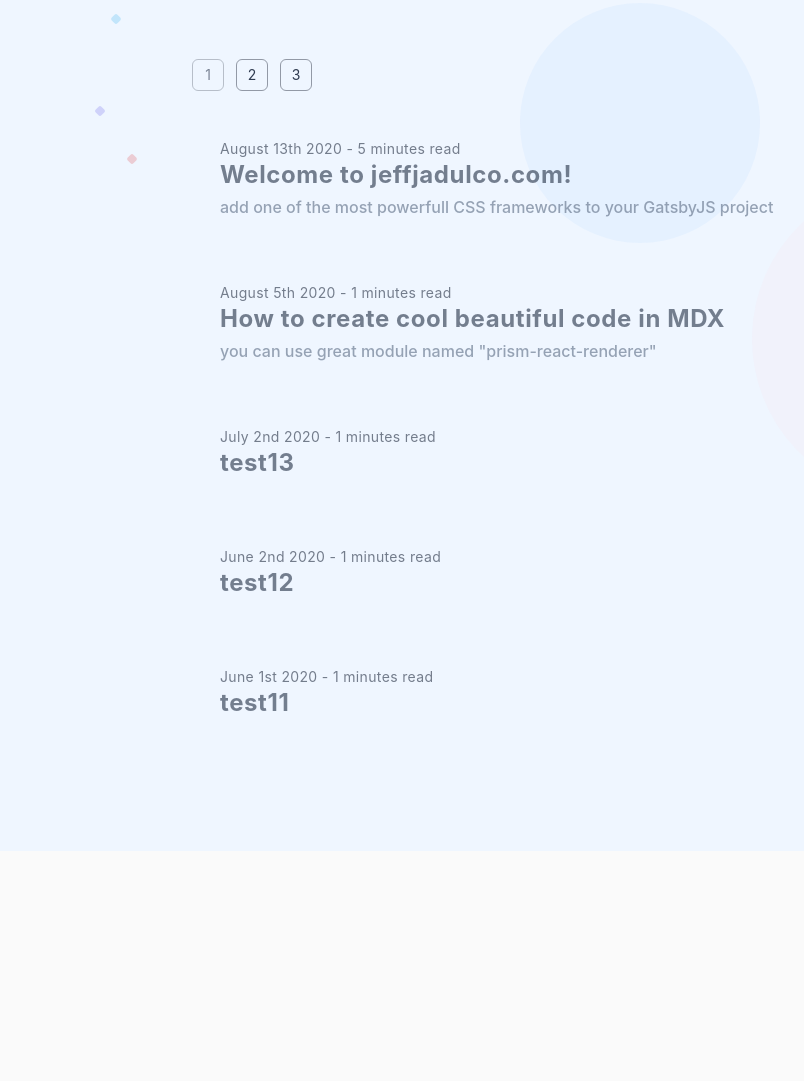
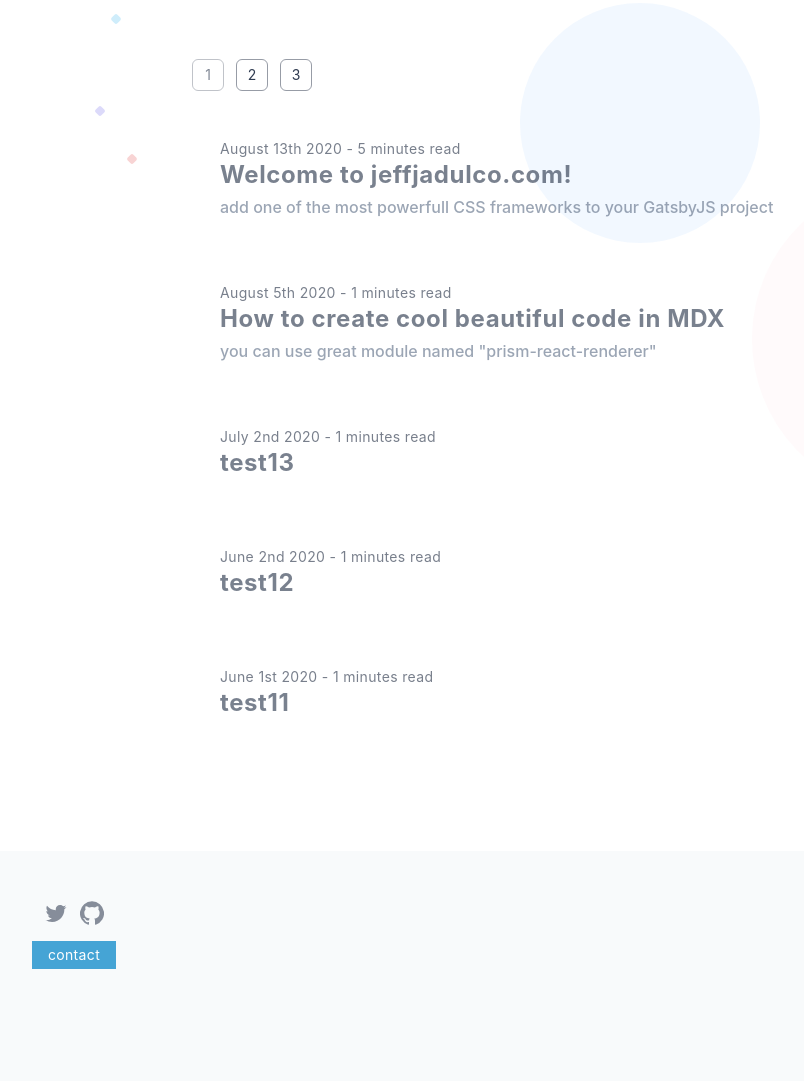
Before and after one commit to reo-yamashita/simple-blog, a Gatsby site: page /article in a window 1280 px wide. Shown: the part 141-1222 px from the top of the page, without its empty margins (0-804 px from the left). Before the commit the page ends 992 px from the top, so only its background shows below. Built offline with nearby package versions, Linux system fonts and the light colour scheme; Gatsby itself is replaced by a stand-in of ours; some packages are replaced by stand-ins of ours; a web font is replaced by a local one; what @tailwindcss/typography would draw is missing.

Commit message:
add footer

```diff
--- a/package.json
+++ b/package.json
@@ -17,6 +17,7 @@
     "@material-ui/icons": "^4.11.2",
     "@mdx-js/mdx": "^1.6.22",
     "@mdx-js/react": "^1.6.22",
+    "@sendgrid/mail": "^7.4.2",
     "@tailwindcss/typography": "^0.4.0",
     "autoprefixer": "^10.2.1",
     "copy-to-clipboard": "^3.3.1",
--- a/src/components/Social.jsx
+++ b/src/components/Social.jsx
@@ -1,29 +1,47 @@
 import React from "react"
+import { useStaticQuery, graphql } from "gatsby"
 import GitHubIcon from "@material-ui/icons/GitHub"
 import TwitterIcon from "@material-ui/icons/Twitter"
 
-const Social = (siteMetadata) => {
+const Social = () => {
+  const data = useStaticQuery(graphql`
+    query {
+      site {
+        siteMetadata {
+          social {
+            github
+            twitter
+          }
+        }
+      }
+    }
+  `)
+
+  const { social } = data.site.siteMetadata
+
   return (
-    <div className="flex items-center space-x-4 px-3">
+    <div className="flex items-center space-x-3 px-3">
       <div className="opacity-70 hover:">
-        {siteMetadata.social.twitter && (
+        {social.twitter && (
           <a
-            href={`https://twitter.com/${siteMetadata.social.twitter}`}
+            href={`https://twitter.com/${social.twitter}`}
             target="_blank"
             rel="noopener noreferrer"
             aria-label="Twitter"
+            className="dark:hover:text-blue-300"
           >
             <TwitterIcon />
           </a>
         )}
       </div>
       <div className="opacity-70">
-        {siteMetadata.social.github && (
+        {social.github && (
           <a
-            href={`https://github.com/${siteMetadata.social.github}`}
+            href={`https://github.com/${social.github}`}
             target="_blank"
             rel="noopener noreferrer"
             aria-label="GitHub"
+            className="dark:hover:text-teal-300"
           >
             <GitHubIcon />
           </a>
--- a/src/components/core/footer.jsx
+++ b/src/components/core/footer.jsx
@@ -1,12 +1,24 @@
 import React from "react"
+import Socail from "@components/Social"
 
-const Footer = (siteMetadata) => {
+const Footer = () => {
   return (
-    <div className="pt-8 mx-auto max-w-4xl pb-1">
-      <div className="flex justify-center">
-        ©{siteMetadata.year} {siteMetadata.title}
+    <section className="pt-12 pb-28 bg-bluegray-50 dark:bg-gray-900 dark:bg-opacity-25 dark-transition opacity-80">
+      <div className="flex px-8">
+        <div>
+          <Socail />
+          <div className="mt-4">
+            <p
+              className="cursor-pointer px-2 p-1 text-sm text-center bg-lightblue-600 text-white
+            tracking-wide bg-opacity-90 dark:opacity-95 hover:opacity-80 dark:bg-lightblue-900 transition-colors"
+            >
+              contact
+            </p>
+          </div>
+        </div>
+        <div className="flex-1"></div>
       </div>
-    </div>
+    </section>
   )
 }
 
--- a/src/layouts/main_layout.jsx
+++ b/src/layouts/main_layout.jsx
@@ -1,6 +1,5 @@
 import React from "react"
-import { useStaticQuery, graphql } from "gatsby"
-//import Footer from "@/components/core/footer"
+import Footer from "@/components/core/footer"
 import Header from "@/components/core/header"
 import { useSelector } from "react-redux"
 
@@ -9,27 +8,10 @@ const MainLayout = ({ children }) => {
     (state) => state.themeReducer.themeColor[0] === "light"
   )
 
-  const data = useStaticQuery(graphql`
-    query {
-      site {
-        siteMetadata {
-          year
-          description
-          author
-          social {
-            github
-            twitter
-          }
-        }
-      }
-    }
-  `)
-
-  const { siteMetadata } = data.site
-
   return (
-    <div className="dark-transition bg-blue-50 dark:bg-bluegray-800">
-      <Header {...siteMetadata} />
+    <>
+      <div className="dark-transition bg-white dark:bg-bluegray-800">
+        <Header />
         <main className="md:max-w-screen-xl px-4 md:px-8 mx-auto relative">
           <div className="hidden sm:block">
             <div
@@ -65,8 +47,9 @@ const MainLayout = ({ children }) => {
           </div>
           {children}
         </main>
-      {/* <Footer {...siteMetadata} /> */}
       </div>
+      <Footer />
+    </>
   )
 }
 
--- a/src/pages/index.jsx
+++ b/src/pages/index.jsx
@@ -5,16 +5,11 @@ import MainLayout from "@layouts/main_layout"
 import Seo from "@components/Seo"
 import useWriter from "../hooks/useWriter"
 import useColored from "../hooks/useColored"
-//import { useSelector } from "react-redux"
 import BlogListParts from "@components/bloglist_parts"
 
 export default function Home() {
   const { writer, done } = useWriter("Near Closer")
   const colored_techs = useColored(["react", "vue", "tailwind"])
-
-  // const theme = useSelector((state) => {
-  //   return state.themeReducer.themeColor[0]
-  // })
 
   const data = useStaticQuery(graphql`
     query {
@@ -115,7 +110,7 @@ export default function Home() {
         <section className="pt-12 pb-28 relative">
           <div className="px-2 sm:flex sm:flex-row flex-col justify-center sm:space-y-0 space-y-24 sm:space-x-8">
             <div>
-              <p className="my-8 ml-4 text-2xl tracking-widest text-accent select-none ">
+              <p className="my-8 ml-4 text-2xl tracking-widest select-none dark:text-lightblue-300 text-lightblue-600 opacity-80">
                 LATEST
               </p>
               <div className="space-y-4">
@@ -125,7 +120,7 @@ export default function Home() {
               </div>
             </div>
             <div>
-              <p className="my-8 pl-4 text-2xl tracking-widest text-accent select-none">
+              <p className="my-8 pl-4 text-2xl tracking-widest select-none dark:text-teal-300 dark:opacity-80 text-teal-600 opacity-90">
                 WORKS
               </p>
               <div className="space-y-4">
@@ -136,10 +131,66 @@ export default function Home() {
             </div>
           </div>
         </section>
+
+        {/* <section className="pt-28 pb-8 md:pb-28 px-8">
+          <div className="flex">
+            <div className="flex-1">
+              <div className="-mt-8 mb-12 text-5xl dark:text-lightblue-300 font-bold tracking-wide text-lightblue-500 opacity-70 dark:text-opacity-50">
+                Skills
+              </div>
+              <div className="max-w-lg">
+                <p className="leading-7">
+                  JavaScript / HTML / CSS (SASS) の基礎的な部分は扱えます。
+                  分からないことがあった時や、上手くコードが動かないときの調査力(検索力)とグリットは人一倍自信があります。
+                  このブログはGatsbyJSのテンプレートテーマを使用せずに、デザイン、スタイリングから構築、デプロイまですべて
+                  なーこぉ が作りました。
+                </p>
+              </div>
+            </div>
+            <div className="flex-1">
+              <div className="hidden md:flex justify-center">
+                <div className="grid grid-rows-3 grid-flow-col gap-y-4 sm:gap-8 text-opacity-80 hover:opacity-95 p-8 shadow-2xl rounded-2xl transition-opacity select-none dark:bg-bluegray-900 dark:bg-opacity-50">
+                  <div className="space-y-2 px-4">
+                    <p>HTML5</p>
+                    <p>CSS3</p>
+                    <p>JavaScript</p>
+                  </div>
+                  <div className="space-y-2 px-4">
+                    <span className="text-blue-800 dark:text-blue-200">
+                      <p>React</p>
+                    </span>
+                    <p>Vue</p>
+                    <p>Git</p>
+                  </div>
+                  <div className="space-y-2 px-4">
+                    <span className="text-lightblue-800  dark:text-teal-200">
+                      <p>Tailwindcss</p>
+                    </span>
+                    <p>Material-ui</p>
+                    <p>Vuetify</p>
+                  </div>
+                  <div className="space-y-2 px-4">
+                    <span className="text-indigo-800  dark:text-red-200">
+                      <p>GatsbyJS</p>
+                    </span>
+                    <p>NuxtJS</p>
+                    <p>NextJS</p>
+                  </div>
+                  <div className="space-y-2 px-4">
+                    <p>Firebase</p>
+                    <p>Firestore</p>
+                    <p>Firestorage</p>
+                  </div>
+                  <div className="space-y-2 px-4">
+                    <p>Svelte</p>
+                    <p>Sapper</p>
+                  </div>
+                </div>
+              </div>
+            </div>
+          </div>
+        </section> */}
       </MainLayout>
-      {/* <section className="pt-12 pb-28 bg-lightblue-100 dark:bg-lightblue-900 dark-transition opacity-80">
-        <div className="px-2 sm:flex sm:flex-row flex-col justify-center sm:space-y-0 space-y-24 sm:space-x-8"></div>
-      </section> */}
     </>
   )
 }
--- a/tailwind.config.js
+++ b/tailwind.config.js
@@ -116,6 +116,7 @@ module.exports = {
       opacity: ["hover", "dark"],
       textColor: ["dark", "group-hover"],
       boxShadow: ["dark"],
+      backgroundOpacity: ["dark"],
     },
   },
   plugins: [require("@tailwindcss/typography")],
```
Also changed, not shown: 1 other file. Lines whose indentation alone changed are shown as unchanged.
